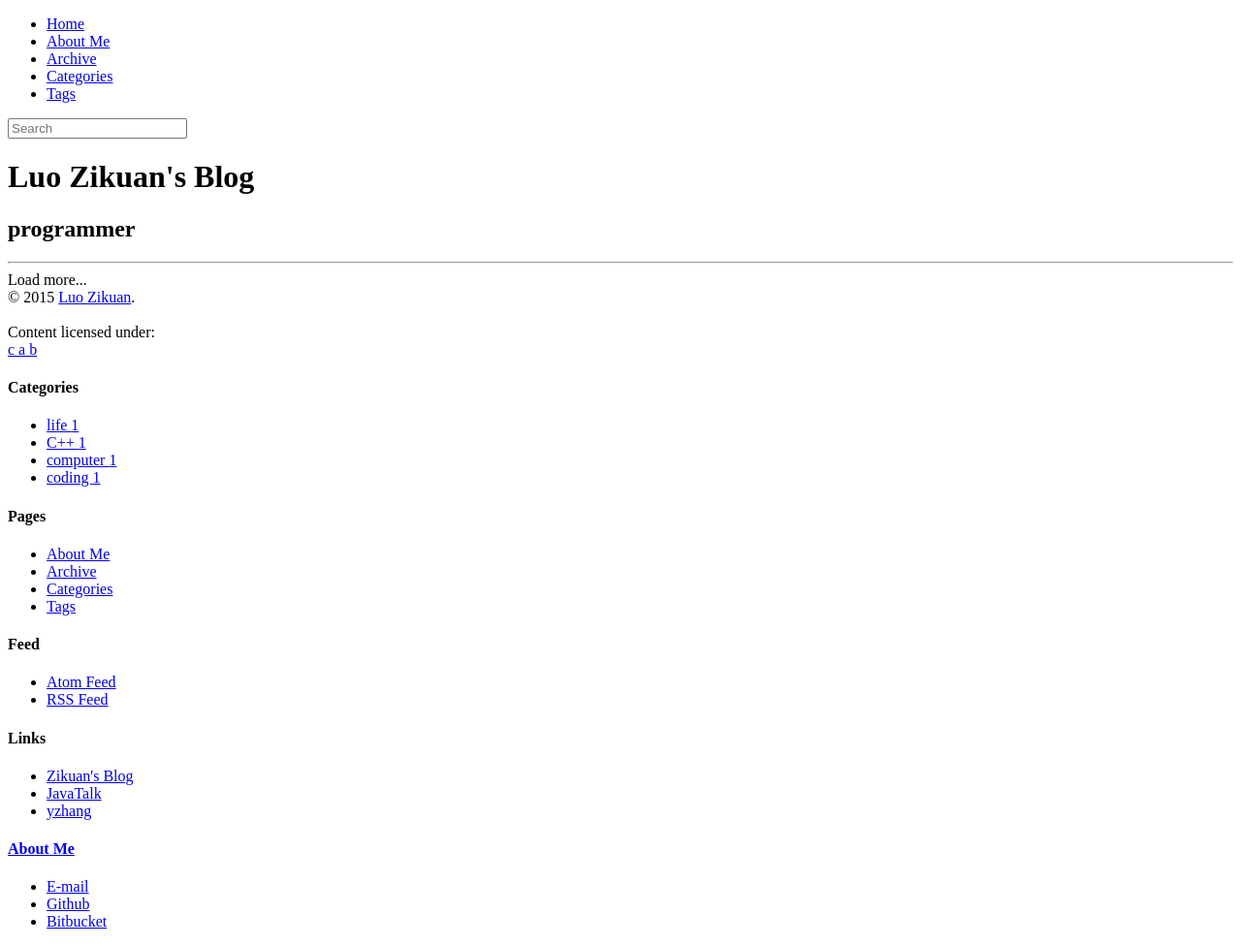
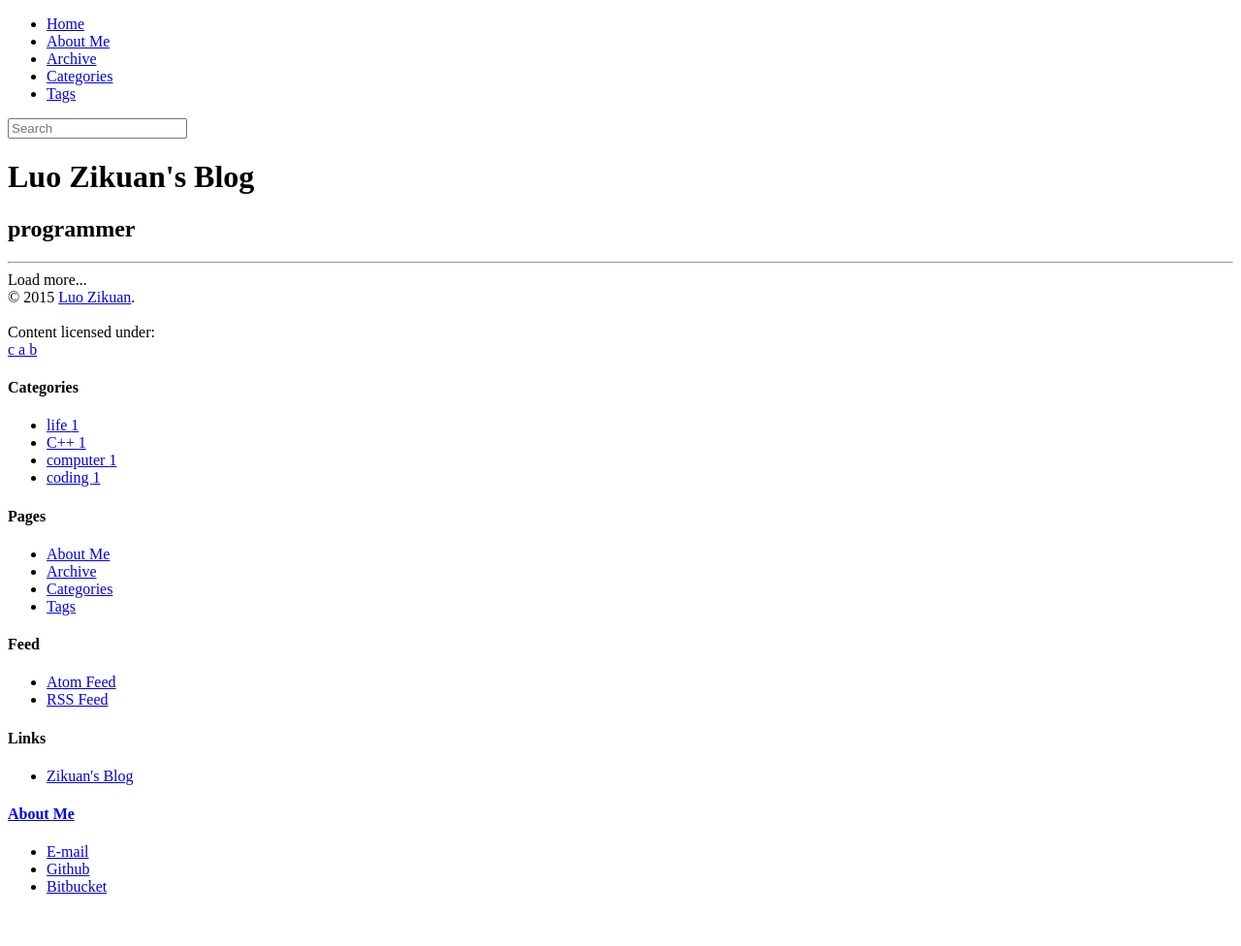
Before and after one commit to luozikuan/luozikuan.github.io, a Jekyll site: the page built from index.html, in a window 1280 px wide. Shown: the whole page at 97% size. Built offline with Jekyll 4.4.1, drawn with Linux system fonts in a browser that asks for light colours; nearby versions of some CDN libraries; library files that are not in the unit come from our copies; after the commit the page ends 940 px from its top, so only the background shows below that.

Commit message:
remove dead link

```diff
--- a/_config.yml
+++ b/_config.yml
@@ -27,9 +27,7 @@ contact :
 # Links showed on the footer
 #
 links :
-  Zikuan's Blog : http://luozikuan.github.io/
-  JavaTalk : http://www.zhouhaocheng.cn/
-  yzhang : http://zhangyi.pw/
+  Zikuan's Blog : https://luozikuan.github.io/
 
 # The search engine. Only support google custom search engine.
 #
```
